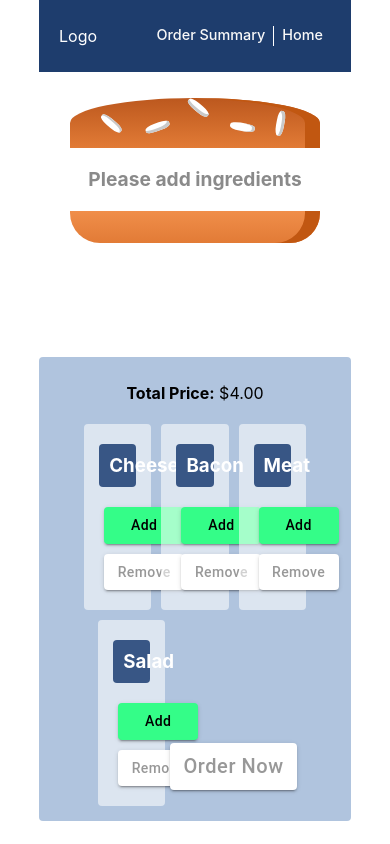
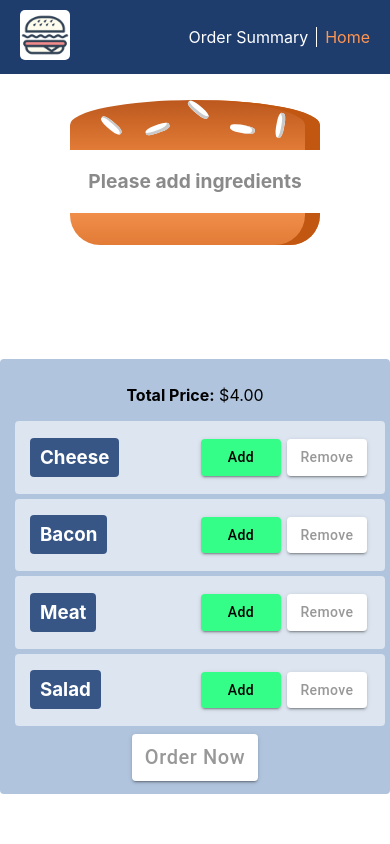
Before and after one commit to shaikhmedia/modern-burger-builder, a React (Create React App) app: page / in a window 390 px wide. Built offline with nearby package versions, Linux system fonts and the light colour scheme.

Commit message:
Mobile responsiveness added

```diff
--- a/src/Components/Burger/BurgerController/BurgerControl/BurgerControl.jsx
+++ b/src/Components/Burger/BurgerController/BurgerControl/BurgerControl.jsx
@@ -7,6 +7,7 @@ const burgerControl = (props) => {
   const control = Object.keys(props.ing).map((cur) => (
     <div key={cur} className={Styles.Controls}>
       <h3 className={Styles.IngName}>{cur}</h3>
+      <div>
         <button
           //Pass the type to add correct item to the burger
           onClick={() => props.addIng(cur)}
@@ -24,6 +25,7 @@ const burgerControl = (props) => {
           Remove
         </button>
       </div>
+    </div>
   ));
   // Return the JSX
   return control;
--- a/src/Components/Burger/BurgerController/BurgerControl/BurgerControl.module.css
+++ b/src/Components/Burger/BurgerController/BurgerControl/BurgerControl.module.css
@@ -70,3 +70,46 @@
   border-radius: 4px;
   margin: 5px 0px 15px 0;
 }
+
+@media (max-width: 649px) {
+  .Control {
+    width: 100%;
+    margin-top: 0px;
+  }
+
+  .Controls {
+    width: 40%;
+  }
+
+  .IngName {
+    margin: 0px 0px 10px 0px;
+    padding: 8px 10px;
+  }
+
+  .Button {
+    margin: 3px;
+  }
+}
+
+@media (max-width: 499px) {
+  .Control {
+    width: 100%;
+    margin-top: 15px;
+  }
+
+  .Controls {
+    display: flex;
+    align-items: center;
+    justify-content: space-between;
+    width: 100%;
+  }
+
+  .IngName {
+    margin: 0px 5px 0px 0px;
+    padding: 8px 10px;
+  }
+
+  .Button {
+    margin: 3px;
+  }
+}
--- a/src/Components/Layout/Backdrop/Backdrop.module.css
+++ b/src/Components/Layout/Backdrop/Backdrop.module.css
@@ -4,5 +4,4 @@
   height: 100%;
   position: absolute;
   top: 0;
-  left: 0;
 }
--- a/src/Components/Layout/Modal/Modal.jsx
+++ b/src/Components/Layout/Modal/Modal.jsx
@@ -19,6 +19,15 @@ const modal = (props) => {
         {ingList}
         <h4>Total Price: ${props.price.toFixed(2)}</h4>
         <p>Continue to checkout?</p>
+        <div>
+          <button className={`${Styles.Button} ${Styles.Yes}`}>Yes</button>
+          <button
+            onClick={props.hide}
+            className={`${Styles.Button} ${Styles.Cancel}`}
+          >
+            Cancel
+          </button>
+        </div>
       </div>
     </React.Fragment>
   ) : null;
--- a/src/Components/Layout/Modal/Modal.module.css
+++ b/src/Components/Layout/Modal/Modal.module.css
@@ -1,6 +1,6 @@
 .Modal {
   box-sizing: border-box;
-  height: 300px;
+  height: 340px;
   width: 400px;
   background-color: white;
   text-align: left;
@@ -9,7 +9,7 @@
   top: 50%;
   left: 50%;
   margin-left: -200px;
-  margin-top: -150px;
+  margin-top: -170px;
   border-radius: 4px;
   box-shadow: 3px 3px 15px rgba(114, 114, 114, 0.5);
   transition: all 0.3s ease-out;
@@ -40,3 +40,49 @@
   margin: 5px;
   padding-left: 30px;
 }
+
+.Button {
+  border: 0;
+  margin: 5px;
+  padding: 6px 13px;
+  border-radius: 4px;
+  font-size: 0.875rem;
+  font-family: "Roboto", "Helvetica", "Arial", sans-serif;
+  font-weight: 500;
+  letter-spacing: 0.02857em;
+  line-height: 1.75;
+  min-width: 80px;
+  cursor: pointer;
+  box-sizing: border-box;
+  box-shadow: 0px 3px 1px -2px rgba(0, 0, 0, 0.2),
+    0px 2px 2px 0px rgba(0, 0, 0, 0.14), 0px 1px 5px 0px rgba(0, 0, 0, 0.12);
+}
+
+.Button:focus {
+  outline: none;
+}
+
+.Yes {
+  background-color: #33fd88;
+}
+
+.Cancel {
+  background-color: #ff6869;
+  color: white;
+}
+
+@media (max-width: 649px) {
+  .Modal {
+    width: 400px;
+    margin-left: -200px;
+  }
+}
+
+@media (max-width: 499px) {
+  .Modal {
+    height: 360px;
+    width: 280px;
+    margin-left: -140px;
+    margin-top: -180px;
+  }
+}
--- a/src/Components/Layout/Navbar/Navbar.jsx
+++ b/src/Components/Layout/Navbar/Navbar.jsx
@@ -1,16 +1,22 @@
 import React from "react";
 import Styles from "./Navbar.module.css";
+import Logo from "../../../Assets/burger.png";
 
+// Navbar component
 const navbar = () => {
   return (
     <div className={Styles.Navbar}>
-      <p>Logo</p>
+      <a href="">
+        <img className={Styles.Logo} src={Logo} alt="Burger-Builder" />
+      </a>
       <ul>
         <li>
           <a href="">Order Summary</a>
         </li>
         <li>
-          <a href="">Home</a>
+          <a className={Styles.active} href="">
+            Home
+          </a>
         </li>
       </ul>
     </div>
--- a/src/Components/Layout/Navbar/Navbar.module.css
+++ b/src/Components/Layout/Navbar/Navbar.module.css
@@ -4,29 +4,47 @@
   box-sizing: border-box;
   display: flex;
   justify-content: space-between;
-  color: white;
   background-color: #1e3d6d;
-  padding: 10px 20px;
+  padding: 10px 12px 10px 20px;
   margin-bottom: 20px;
+}
+
+.Logo {
+  height: 50px;
+  width: 50px;
+  background-color: #ffffff;
+  border-radius: 5px;
+}
+
+.Logo img {
+  height: 80%;
 }
 
 .Navbar ul {
   display: flex;
-  justify-content: flex-end;
+  align-items: center;
+  list-style: none;
 }
 
-.Navbar ul li {
-  list-style: none;
-  font-size: 0.9rem;
+.Navbar ul li a:hover,
+.Navbar ul li a:active,
+.Navbar ul li a.active {
+  color: #ff9552;
 }
 
-.Navbar a {
-  color: #f8f8f8;
+.Navbar ul li a {
+  text-decoration: ;
+  color: white;
   text-decoration: none;
-  padding: 5px 8px;
-  font-weight: 500;
+  padding: 8px;
 }
 
 .Navbar ul li:last-child {
   border-left: 1px solid white;
 }
+
+@media (max-width: 649px) {
+  .Navbar {
+    width: 100%;
+  }
+}
```
Also changed, not shown: src/Assets/burger.png (added). Lines whose indentation alone changed are shown as unchanged.
